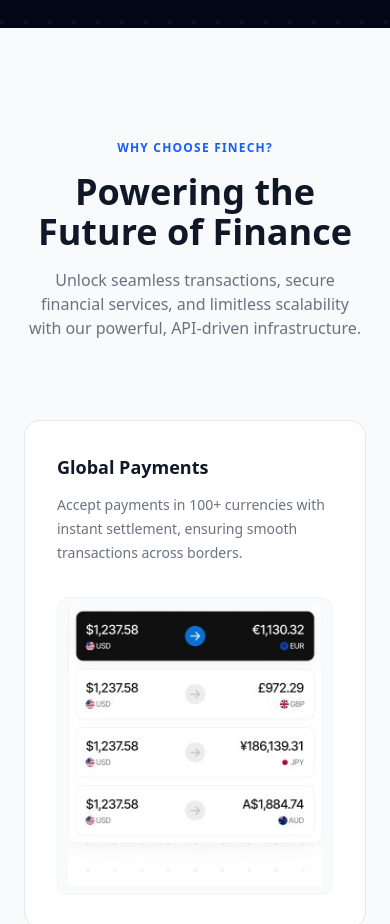
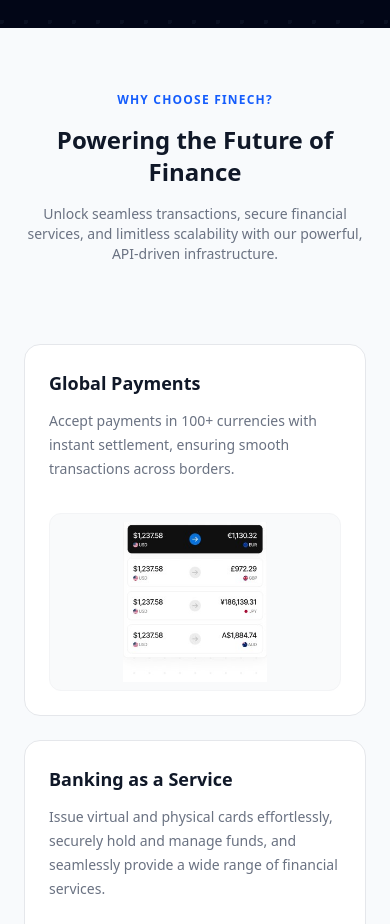
Before and after one commit to AyushNetTech/Finech-Web, a Next.js app: page / in a window 390 px wide. Shown: the part 1420-2344 px from the top of the page. Built offline with nearby package versions, Linux system fonts and the light colour scheme.

Commit message:
make feature responsive

```diff
--- a/src/components/sections/Features.tsx
+++ b/src/components/sections/Features.tsx
@@ -30,7 +30,7 @@
   ];
 
   return (
-    <section className="bg-[#F8FAFC] py-28">
+    <section className="bg-[#F8FAFC] py-16 sm:py-20 lg:py-28">
       <div className="max-w-7xl mx-auto px-6">
 
         {/* Header */}
@@ -39,22 +39,22 @@
             WHY CHOOSE FINECH?
           </p>
 
-          <h2 className="text-4xl font-semibold text-gray-900 mb-4">
+          <h2 className="text-2xl sm:text-3xl lg:text-4xl font-semibold text-gray-900 mb-4">
             Powering the Future of Finance
           </h2>
 
-          <p className="text-gray-500 max-w-2xl mx-auto">
+          <p className="text-gray-500 max-w-2xl mx-auto text-sm sm:text-base">
             Unlock seamless transactions, secure financial services, and limitless scalability with our powerful, API-driven infrastructure.
           </p>
         </div>
 
         {/* Grid */}
-        <div className="grid grid-cols-1 md:grid-cols-2 gap-10">
+        <div className="grid grid-cols-1 sm:grid-cols-2 gap-6 sm:gap-8 lg:gap-10">
 
           {features.map((item, index) => (
             <div
               key={index}
-              className="bg-white border border-gray-200 rounded-2xl p-8 hover:shadow-md transition duration-300"
+              className="bg-white border border-gray-200 rounded-2xl p-6 sm:p-8 hover:shadow-md transition duration-300"
             >
               <h3 className="text-lg font-semibold text-gray-900 mb-3">
                 {item.title}
@@ -69,7 +69,7 @@
                 <Image
                   src={item.image}
                   alt={item.title}
-                  className="w-full h-70 object-contain mx-auto"
+                  className="w-full h-40 sm:h-52 lg:h-64 object-contain mx-auto"
                   priority
                 />
               </div>
```
